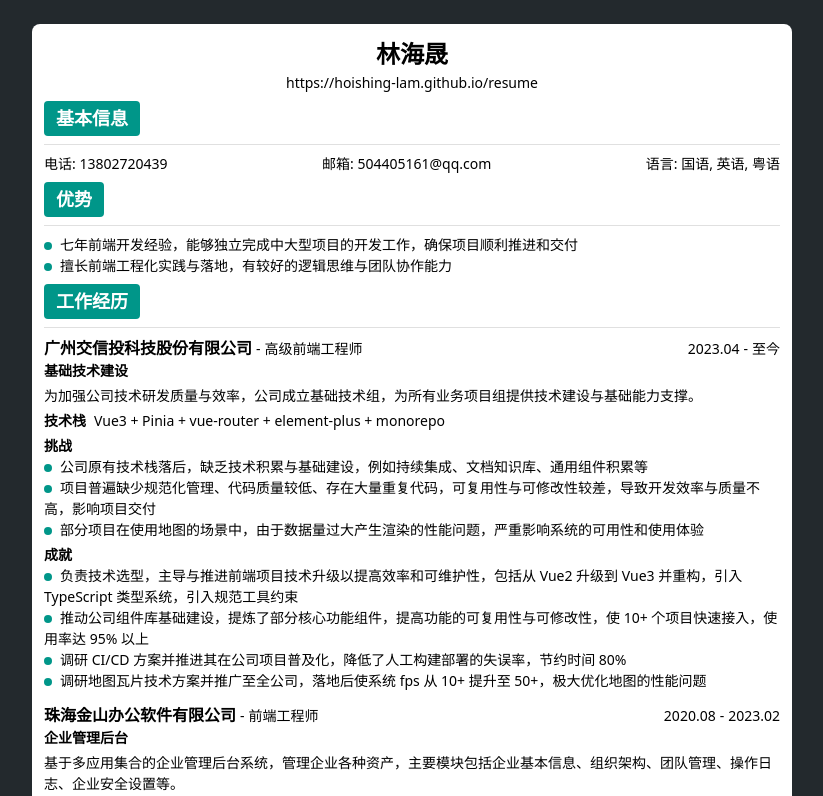
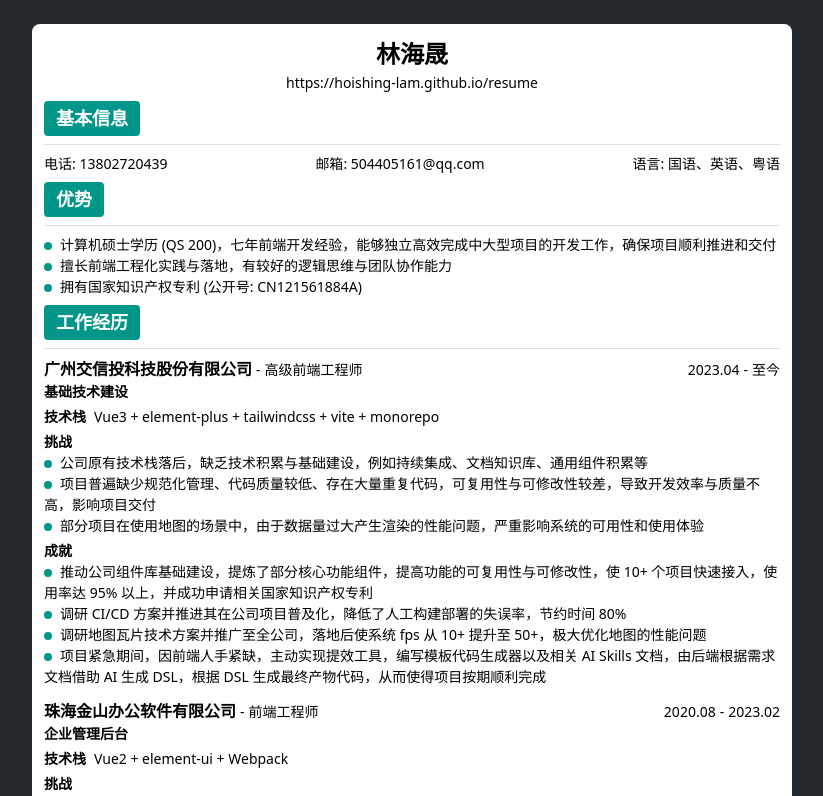
Before and after one commit to hoishing-lam/resume, a Next.js app: page /zh in a window 1280 px wide. Shown: the top 796 px of the page, without its empty margins (228-1051 px from the left). Built offline with nearby package versions, Linux system fonts and the light colour scheme.

Commit message:
feat: update resume (#8)

```diff
--- a/messages/en.json
+++ b/messages/en.json
@@ -18,7 +18,7 @@
     "techStack": "Tech Stack",
     "achievement": "Achievement",
     "challenge": "Challenge",
-      "certification": "Certification",
+    "certification": "Certification",
     "asu": "Arizona State University",
     "gdufs": "Guangdong University of Foreign Studies",
     "computerScience": "Computer Science",
@@ -31,8 +31,9 @@
   },
   "profile": {
     "name": "Haisheng Lin",
-    "advantage1": "7 years of frontend development experience, capable of independently developing medium to large-scale projects, ensuring their smooth progress and timely delivery",
+    "advantage1": "Master in Computer Science (QS world ranking top 200), 7 years of frontend development experience, capable of independently developing medium to large-scale projects, ensuring their smooth progress and timely delivery",
     "advantage2": "Proficient in implementing and standardizing frontend engineering practices and possesses strong analytical and problem-solving skills with excellent cross-functional collaboration abilities",
+    "advantage3": "National invention patent (Publication No. CN121561884A)",
     "experience": {
       "gci": {
         "company": "Guangzhou Jiaoxintou Technology Co.,Ltd",
@@ -42,10 +43,10 @@
           "challenge1": "Outdated Tech Stack & Absence of Foundational Infrastructure: Inherited an outdated technology stack with significant gaps in foundational engineering practices, including no CI/CD, inadequate documentation/knowledge base, and lack of reusable component libraries.",
           "challenge2": "Lack of Standardization & Technical Debt: Projects suffered from inconsistent practices, low code quality, and rampant code duplication, severely hampering maintainability, reusability, and overall development velocity and quality, ultimately impacting project delivery timelines.",
           "challenge3": "Performance Bottlenecks in Map Rendering: Key projects utilizing maps faced severe rendering performance degradation and usability issues due to handling extremely large datasets.",
-          "achievement1": "Responsible for technology selection and modernization, including migration from Vue2 to Vue3 with code refactoring, integration of TypeScript, linting tools to enforce development standards.",
-          "achievement2": "Established frontend shared libraries. Contributed core components that are reused by 10+ business projects.",
-          "achievement3": "Implemented & Scaled CI/CD Pipeline: Researched, selected, and implemented a standardized CI/CD solution. Championed its adoption across projects, reducing manual deployment errors and saving 80%+ of build/deployment time previously spent on manual processes.",
-          "achievement4": "Solved Critical Map Rendering Performance: Investigated and implemented a tile-based map rendering solution to handle massive datasets. Successfully rolled out this optimized approach company-wide, resulting in FPS improvements from ~10 to 50+, resolving severe performance bottlenecks and dramatically enhancing system usability."
+          "achievement1": "Established frontend shared libraries. Contributed core components that are reused by 10+ business projects.",
+          "achievement2": "Implemented & Scaled CI/CD Pipeline: Researched, selected, and implemented a standardized CI/CD solution. Championed its adoption across projects, reducing manual deployment errors and saving 80%+ of build/deployment time previously spent on manual processes.",
+          "achievement3": "Solved Critical Map Rendering Performance: Investigated and implemented a tile-based map rendering solution to handle massive datasets. Successfully rolled out this optimized approach company-wide, resulting in FPS improvements from ~10 to 50+, resolving severe performance bottlenecks and dramatically enhancing system usability.",
+          "achievement4": "To translate"
         }
       },
       "kingsoft": {
--- a/messages/zh.json
+++ b/messages/zh.json
@@ -31,8 +31,9 @@
   },
   "profile": {
     "name": "林海晟",
-    "advantage1": "七年前端开发经验，能够独立完成中大型项目的开发工作，确保项目顺利推进和交付",
+    "advantage1": "计算机硕士学历 (QS 200)，七年前端开发经验，能够独立高效完成中大型项目的开发工作，确保项目顺利推进和交付",
     "advantage2": "擅长前端工程化实践与落地，有较好的逻辑思维与团队协作能力",
+    "advantage3": "拥有国家知识产权专利 (公开号: CN121561884A)",
     "experience": {
       "gci": {
         "company": "广州交信投科技股份有限公司",
@@ -42,10 +43,10 @@
           "challenge1": "公司原有技术栈落后，缺乏技术积累与基础建设，例如持续集成、文档知识库、通用组件积累等",
           "challenge2": "项目普遍缺少规范化管理、代码质量较低、存在大量重复代码，可复用性与可修改性较差，导致开发效率与质量不高，影响项目交付",
           "challenge3": "部分项目在使用地图的场景中，由于数据量过大产生渲染的性能问题，严重影响系统的可用性和使用体验",
-          "achievement1": "负责技术选型，主导与推进前端项目技术升级以提高效率和可维护性，包括从 Vue2 升级到 Vue3 并重构，引入 TypeScript 类型系统，引入规范工具约束",
-          "achievement2": "推动公司组件库基础建设，提炼了部分核心功能组件，提高功能的可复用性与可修改性，使 10+ 个项目快速接入，使用率达 95% 以上",
-          "achievement3": "调研 CI/CD 方案并推进其在公司项目普及化，降低了人工构建部署的失误率，节约时间 80%",
-          "achievement4": "调研地图瓦片技术方案并推广至全公司，落地后使系统 fps 从 10+ 提升至 50+，极大优化地图的性能问题"
+          "achievement1": "推动公司组件库基础建设，提炼了部分核心功能组件，提高功能的可复用性与可修改性，使 10+ 个项目快速接入，使用率达 95% 以上，并成功申请相关国家知识产权专利",
+          "achievement2": "调研 CI/CD 方案并推进其在公司项目普及化，降低了人工构建部署的失误率，节约时间 80%",
+          "achievement3": "调研地图瓦片技术方案并推广至全公司，落地后使系统 fps 从 10+ 提升至 50+，极大优化地图的性能问题",
+          "achievement4": "项目紧急期间，因前端人手紧缺，主动实现提效工具，编写模板代码生成器以及相关 AI Skills 文档，由后端根据需求文档借助 AI 生成 DSL，根据 DSL 生成最终产物代码，从而使得项目按期顺利完成"
         }
       },
       "kingsoft": {
--- a/src/app/[locale]/profile.tsx
+++ b/src/app/[locale]/profile.tsx
@@ -23,7 +23,7 @@ export default function Profile(props: ProfileProps) {
     {
       key: 'language',
       label: t('language'),
-      value: profile.languages?.join(', ')
+      value: profile.languages?.join('、')
     }
   ];
 
--- a/src/app/[locale]/project.tsx
+++ b/src/app/[locale]/project.tsx
@@ -15,9 +15,6 @@ export default function Project(props: ProjectProps) {
       {projects.map(project => (
         <li key={project.name}>
           <h4 className="font-bold text-[14px]">{project.name}</h4>
-          <div className="mt-[4px]">
-            <span>{project.introduction}</span>
-          </div>
           {project.techStack && (
             <div className="mt-[4px] flex items-center gap-[8px]">
               <h5 className="font-bold">{t('techStack')}</h5>
--- a/src/app/[locale]/use-resume.ts
+++ b/src/app/[locale]/use-resume.ts
@@ -7,7 +7,7 @@ export function useResume() {
 
   const resume: Resume = {
     url: 'https://hoishing-lam.github.io/resume',
-    advantages: [t('advantage1'), t('advantage2')],
+    advantages: [t('advantage1'), t('advantage2'), t('advantage3')],
     profile: {
       name: t('name'),
       gender: 'male',
@@ -59,9 +59,9 @@ export function useResume() {
             introduction: t('experience.gci.infra.introduction'),
             techStack: [
               'Vue3',
-              'Pinia',
-              'vue-router',
               'element-plus',
+              'tailwindcss',
+              'vite',
               'monorepo'
             ],
             achievements: [
@@ -87,7 +87,7 @@ export function useResume() {
           {
             name: t('experience.kingsoft.admin.name'),
             introduction: t('experience.kingsoft.admin.introduction'),
-            techStack: ['Vue2', 'Vuex', 'vue-router', 'element-ui', 'Webpack'],
+            techStack: ['Vue2', 'element-ui', 'Webpack'],
             achievements: [
               t('experience.kingsoft.admin.achievement1'),
               t('experience.kingsoft.admin.achievement2'),
```
